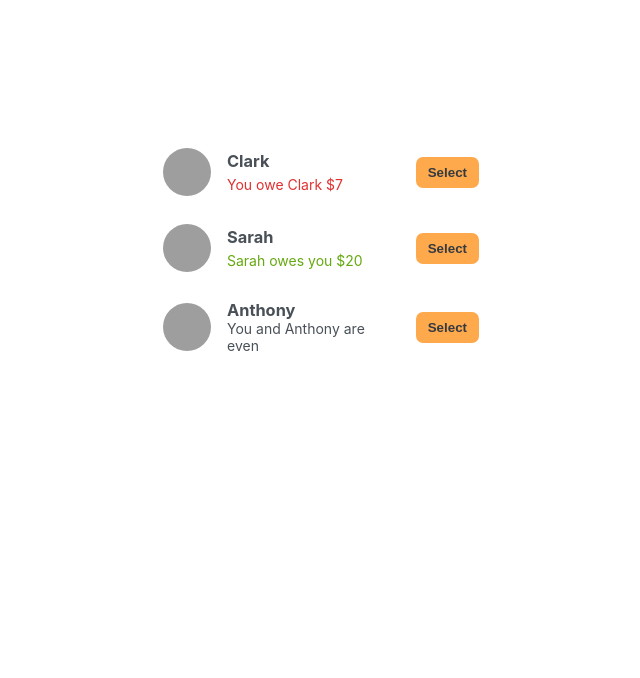
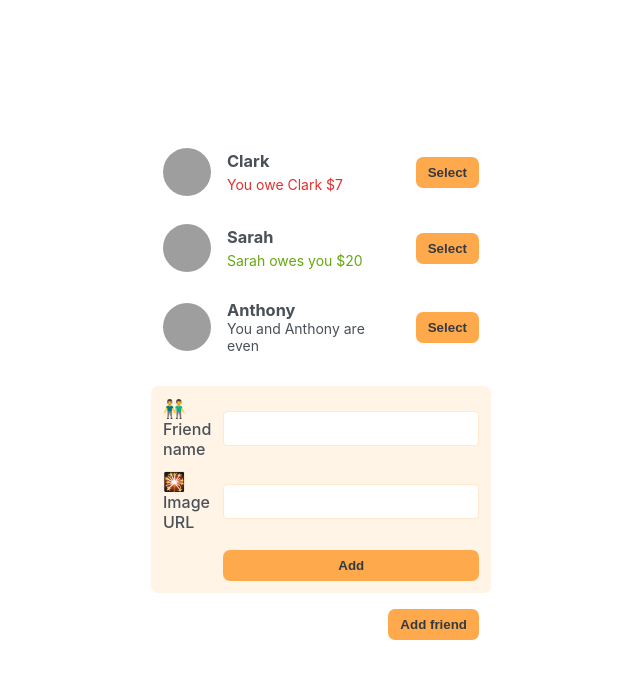
Before and after one commit to Tarun-Mittal-cell/eat-n-split-react-app, a React (Create React App) app: page / in a window 1280 px wide. Shown: the top 678 px of the page, without its empty margins (79-719 px from the left). Built offline with nearby package versions, Linux system fonts and the light colour scheme; grey boxes are pictures that could not be loaded.

Commit message:
added button

```diff
--- a/src/App.js
+++ b/src/App.js
@@ -24,6 +24,8 @@
     <div className="app">
       <div className="sidebar">
         <FriendsList />
+        <FormAddFriend />
+        <Button>Add friend</Button>
       </div>
     </div>
   );
@@ -59,7 +61,25 @@
       )}
       {friend.balance === 0 && <p>You and {friend.name} are even</p>}
 
-      <button className="button">Select</button>
+      <Button>Select</Button>
     </li>
   );
 }
+
+function Button({ children }) {
+  return <button className="button">{children}</button>;
+}
+
+function FormAddFriend() {
+  return (
+    <form className="form-add-friend">
+      <label>👬Friend name</label>
+      <input type="text" />
+
+      <label>🎇Image URL</label>
+      <input type="text" />
+
+      <Button>Add</Button>
+    </form>
+  );
+}
```
